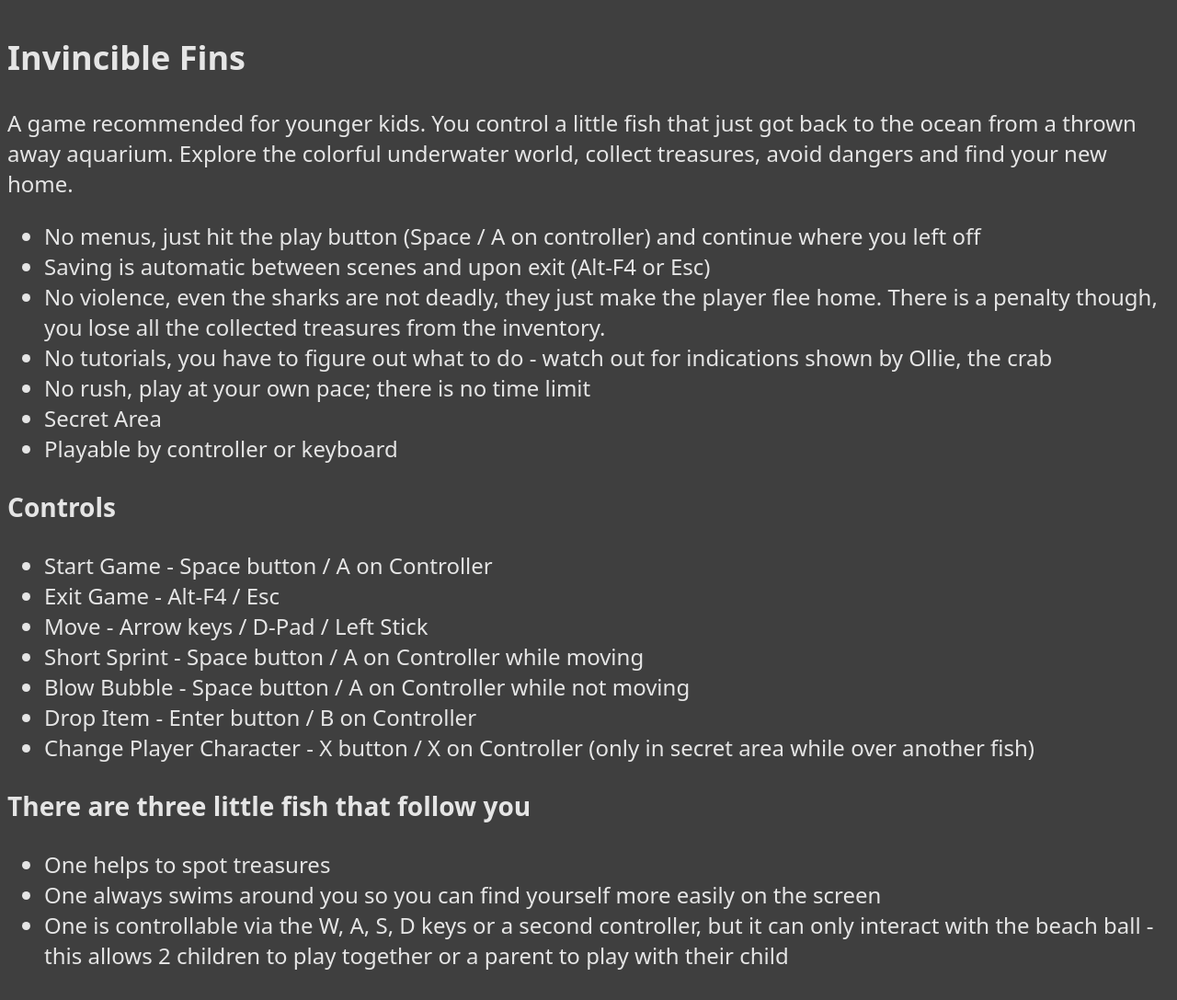
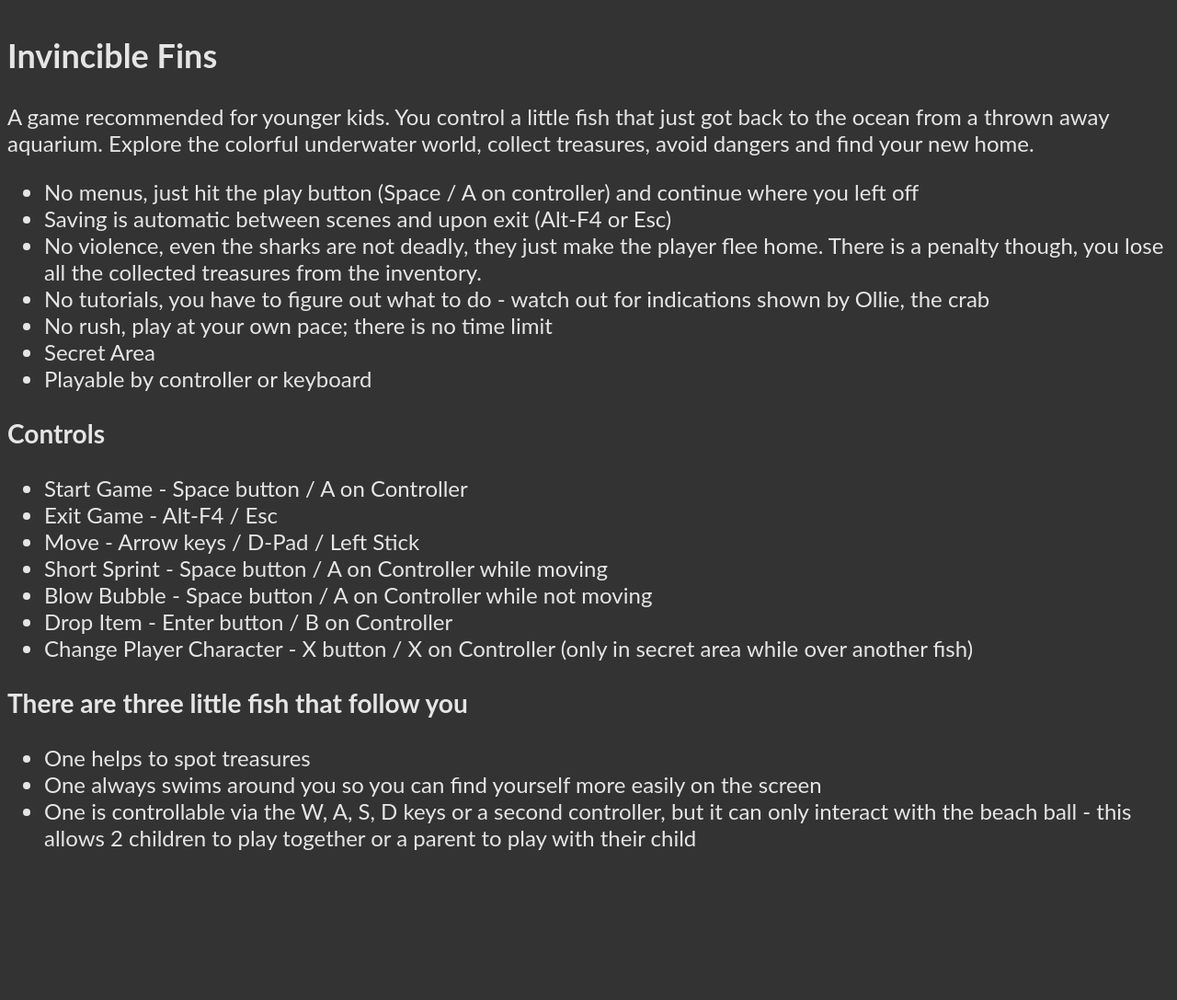
Before and after one commit to reggelente/InvincibleFins, a Jekyll site: the page built from README.md, in a window 1280 px wide. Shown: the whole page at 92% size. Built offline with Jekyll 4.4.1, drawn with Linux system fonts in a browser that asks for light colours; our own code applies the rules of GitHub Pages for plain Markdown files; after the commit the page ends 957 px from its top, so only the background shows below that.

Commit message:
Update main.scss

```diff
--- a/_sass/main.scss
+++ b/_sass/main.scss
@@ -2,8 +2,8 @@ body {
   display: flex;
   justify-content: center;
   align-items: center;
-  background-color: #3f3f3f;
+  background-color: #333333;
   color: #e5e5e5;
-  font-family: system-ui, -apple-system, "Segoe UI", Roboto, Ubuntu, sans-serif;
+  font-family: lato, system-ui, -apple-system, "Segoe UI", Roboto, Ubuntu, sans-serif;
   font-size: x-large;
 }
```
